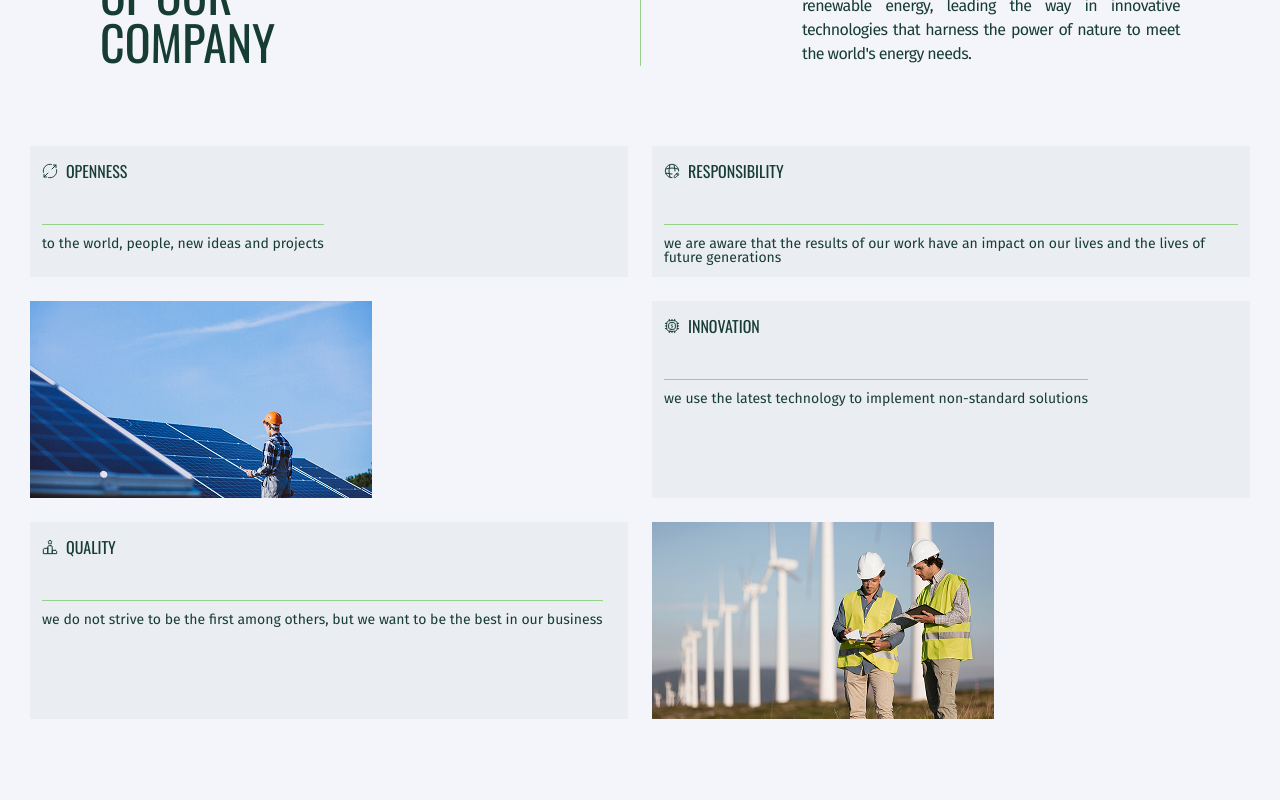
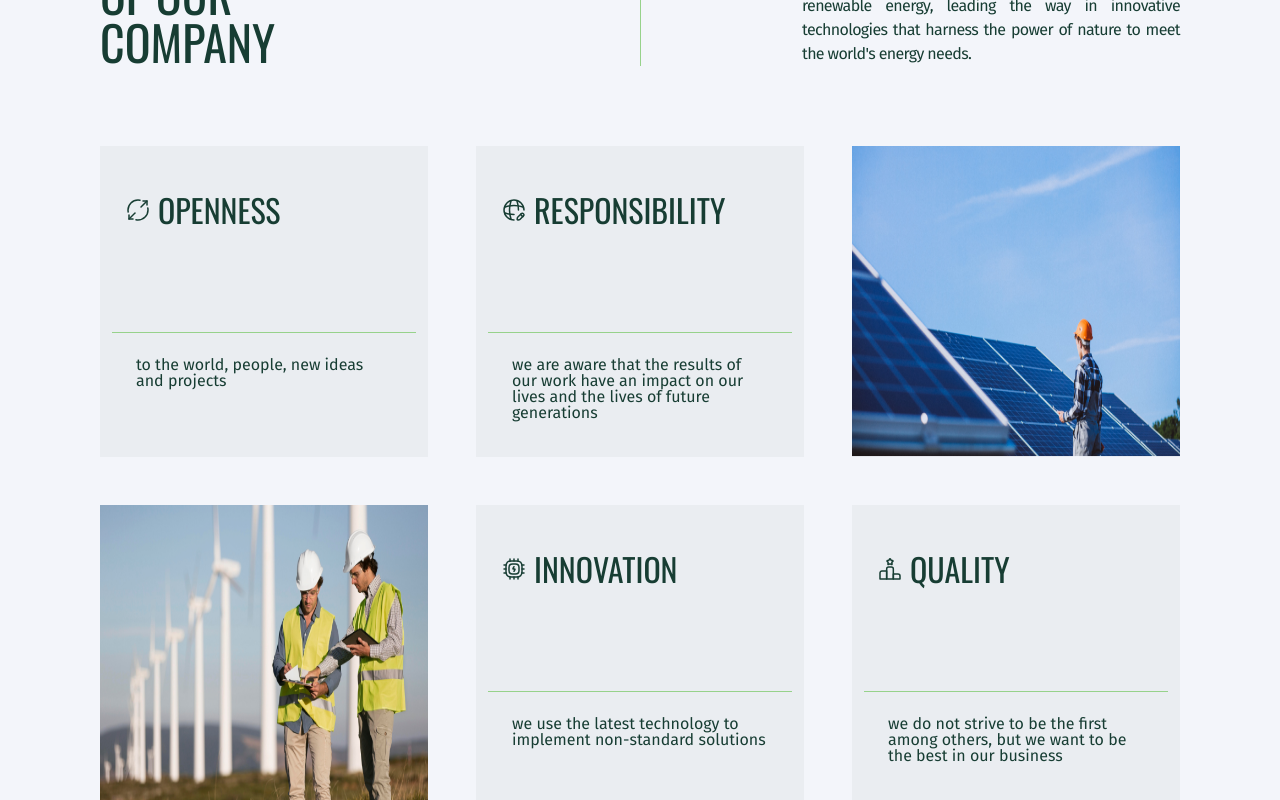
Before and after one commit to artyomakulov/practice, a React (Vite) app: page / in a window 1280 px wide. Shown: the part 1163-1963 px from the top of the page. Before the commit the page ends 1882 px from the top, so only its background shows below. Built offline with nearby package versions, Linux system fonts and the light colour scheme.

Commit message:
feature/Values finish of component

```diff
--- a/src/components/Values/Values.jsx
+++ b/src/components/Values/Values.jsx
@@ -10,7 +10,7 @@ const Values = () => {
         <React.Fragment key={title}>
           <div className={css.card}>
             <div className={css.titleWrap}>
-              <Icon />
+              <Icon className={css.iconSvg} />
               <h4 className={css.title}>{title}</h4>
             </div>
             <div className={css.textWrap}>
@@ -19,13 +19,22 @@ const Values = () => {
           </div>
 
           {index === 1 && (
-            <img src="/src/assets/images/man-worker.png" alt="man worker" />
-          )}
-          {index === 3 && (
-            <img
-              src="/src/assets/images/wind-farms-fields 1.png"
-              alt="wind filds"
-            />
+            <>
+              <div className={css.imageWrapper}>
+                <img
+                  src="/src/assets/images/man-worker.png"
+                  alt="man worker"
+                  className={css.image}
+                />
+              </div>
+              <div className={css.imageWrapper}>
+                <img
+                  src="/src/assets/images/wind-farms-fields 1.png"
+                  alt="wind fields"
+                  className={css.image}
+                />
+              </div>
+            </>
           )}
         </React.Fragment>
       ))}
--- a/src/components/Values/Values.module.css
+++ b/src/components/Values/Values.module.css
@@ -3,7 +3,8 @@
   display: grid;
   grid-template-columns: repeat(2, 1fr);
   grid-template-rows: repeat(2, auto);
-  gap: 24px;
+  row-gap: 12px;
+  column-gap: 24px;
   justify-content: space-between;
 }
 
@@ -16,7 +17,8 @@
 .titleWrap {
   display: flex;
   gap: 8px;
-  padding: 17px 12px 33px 12px;
+  padding: 13px 12px 33px 12px;
+  align-items: center;
 }
 
 .title {
@@ -39,8 +41,57 @@
   padding-top: 12px;
 }
 
+.image {
+  display: none;
+}
+
 @media (min-width: 768px) {
   .container {
     padding: 0 30px;
+    grid-template-columns: repeat(3, 1fr);
+    grid-template-rows: repeat(2, auto);
+    row-gap: 24px;
+  }
+
+  .card {
+    min-width: 159px;
+    max-height: 339px;
+  }
+
+  .title {
+    font-size: 18px;
+  }
+
+  .image {
+    display: block;
+    width: 100%;
+    height: 100%;
   }
 }
+
+@media (min-width: 1280px) {
+  .container {
+    padding: 0 100px;
+    row-gap: 48px;
+    column-gap: 48px;
+  }
+  .card {
+    min-width: 274px;
+  }
+  .titleWrap {
+    padding: 48px 26px 94px 26px;
+  }
+  .iconSvg {
+    width: 24px;
+    height: 24px;
+  }
+  .title {
+    font-size: 32px;
+  }
+
+  .text {
+    font-size: 16px;
+    padding: 24px;
+    width: 100%;
+  }
+}
```
Also changed, not shown: src/assets/images/man-worker.png, src/assets/images/wind-farms-fields 1.png.
